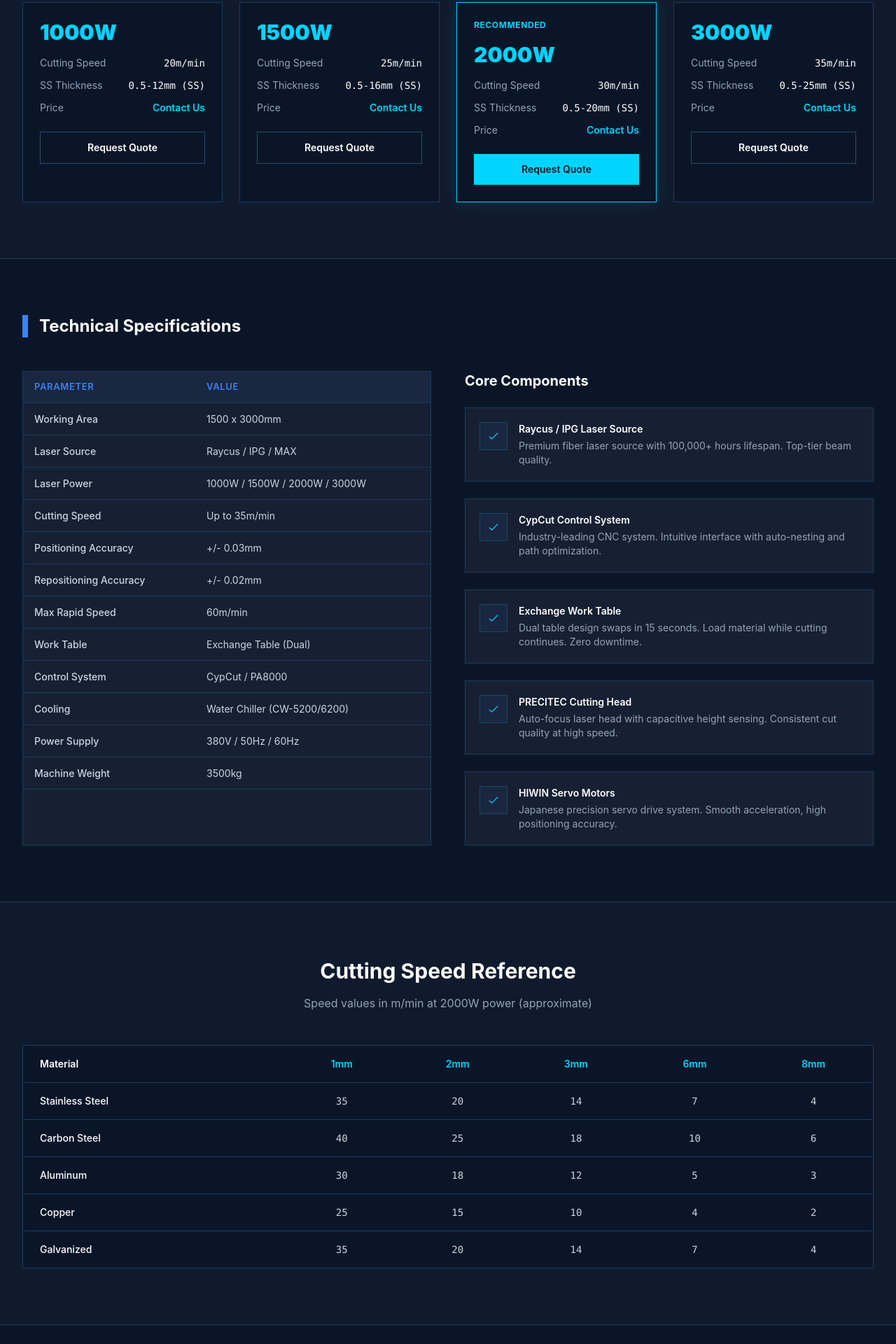
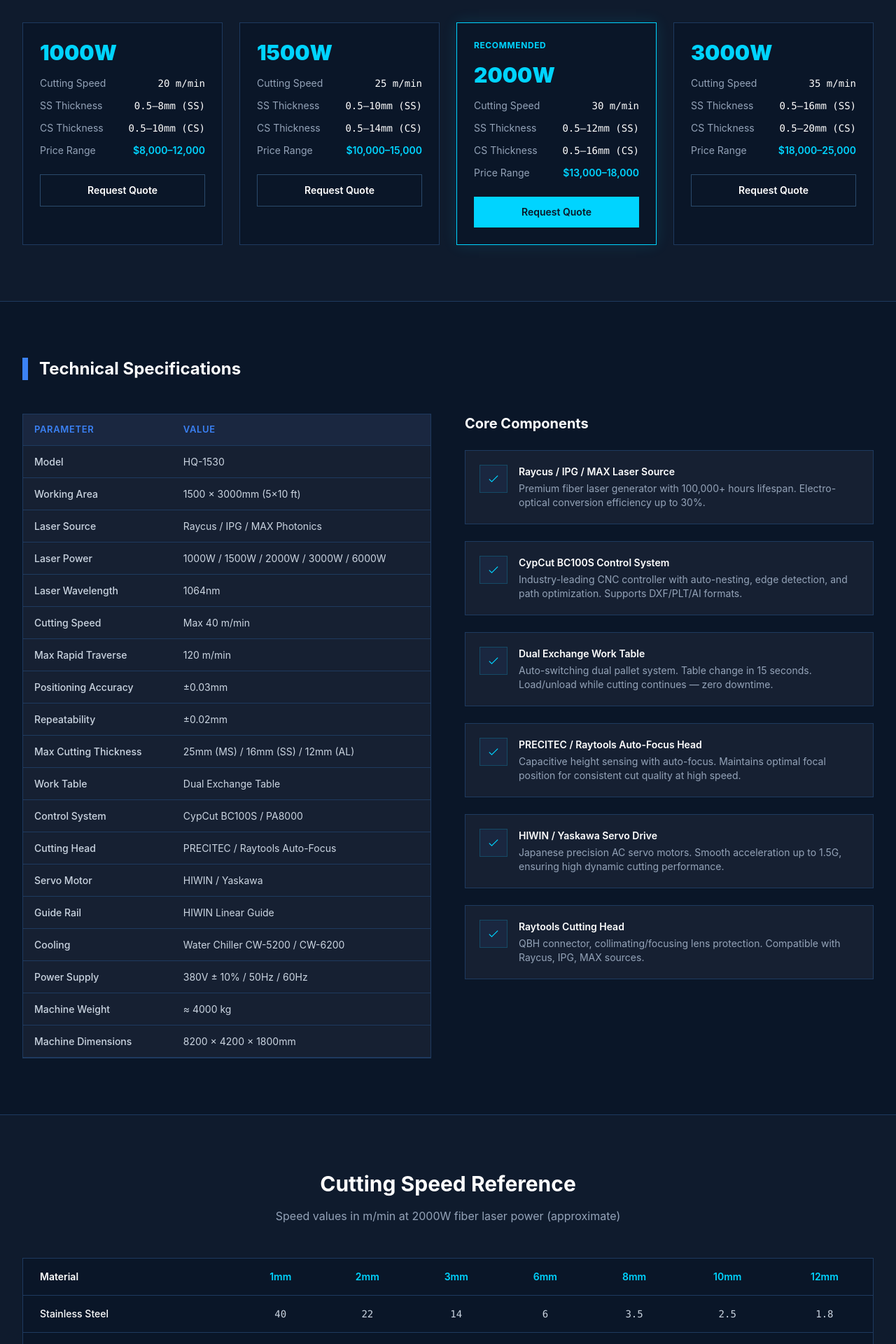
Before and after one commit to sition624/-hqlaser-website, a Next.js app: page /products/hq1530 in a window 1280 px wide. Shown: the part 880-2800 px from the top of the page at 70% size. Built offline with nearby package versions, Linux system fonts and the light colour scheme; a web font is replaced by a local one.

Commit message:
feat: 参考阿里巴巴更新HQ-1530详情页参数，扩充规格、价格区间和切割速度数据
Coze-Commit-Type: user
Coze-User-ID: 3313247914569780
Coze-Conversation-ID: 10940187

```diff
--- a/src/app/products/hq1530/page.tsx
+++ b/src/app/products/hq1530/page.tsx
@@ -2,38 +2,46 @@ import type { Metadata } from 'next';
 import Link from 'next/link';
 
 export const metadata: Metadata = {
-  title: 'HQ-1530 Fiber Laser Cutter',
-  description: 'HQ-1530 high-speed fiber laser cutting machine. 1000W-3000W. Exchange table for non-stop production.',
+  title: 'HQ-1530 Fiber Laser Cutter | 1000W-6000W | $8,000-$25,000',
+  description: 'HQ-1530 high-speed fiber laser cutting machine. 1500×3000mm working area, dual exchange table, up to 120m/min rapid traverse. 1000W-6000W power options. FOB China price from $8,000.',
 };
 
 const powerOptions = [
-  { power: '1000W', speed: '20m/min', thickness: '0.5-12mm (SS)', price: 'Contact Us' },
-  { power: '1500W', speed: '25m/min', thickness: '0.5-16mm (SS)', price: 'Contact Us' },
-  { power: '2000W', speed: '30m/min', thickness: '0.5-20mm (SS)', price: 'Contact Us' },
-  { power: '3000W', speed: '35m/min', thickness: '0.5-25mm (SS)', price: 'Contact Us' },
+  { power: '1000W', speed: '20 m/min', thickness: '0.5–8mm (SS) / 0.5–10mm (CS)', price: '$8,000–12,000' },
+  { power: '1500W', speed: '25 m/min', thickness: '0.5–10mm (SS) / 0.5–14mm (CS)', price: '$10,000–15,000' },
+  { power: '2000W', speed: '30 m/min', thickness: '0.5–12mm (SS) / 0.5–16mm (CS)', price: '$13,000–18,000' },
+  { power: '3000W', speed: '35 m/min', thickness: '0.5–16mm (SS) / 0.5–20mm (CS)', price: '$18,000–25,000' },
 ];
 
 const specs = [
-  { label: 'Working Area', value: '1500 x 3000mm' },
-  { label: 'Laser Source', value: 'Raycus / IPG / MAX' },
-  { label: 'Laser Power', value: '1000W / 1500W / 2000W / 3000W' },
-  { label: 'Cutting Speed', value: 'Up to 35m/min' },
-  { label: 'Positioning Accuracy', value: '+/- 0.03mm' },
-  { label: 'Repositioning Accuracy', value: '+/- 0.02mm' },
-  { label: 'Max Rapid Speed', value: '60m/min' },
-  { label: 'Work Table', value: 'Exchange Table (Dual)' },
-  { label: 'Control System', value: 'CypCut / PA8000' },
-  { label: 'Cooling', value: 'Water Chiller (CW-5200/6200)' },
-  { label: 'Power Supply', value: '380V / 50Hz / 60Hz' },
-  { label: 'Machine Weight', value: '3500kg' },
+  { label: 'Model', value: 'HQ-1530' },
+  { label: 'Working Area', value: '1500 × 3000mm (5×10 ft)' },
+  { label: 'Laser Source', value: 'Raycus / IPG / MAX Photonics' },
+  { label: 'Laser Power', value: '1000W / 1500W / 2000W / 3000W / 6000W' },
+  { label: 'Laser Wavelength', value: '1064nm' },
+  { label: 'Cutting Speed', value: 'Max 40 m/min' },
+  { label: 'Max Rapid Traverse', value: '120 m/min' },
+  { label: 'Positioning Accuracy', value: '±0.03mm' },
+  { label: 'Repeatability', value: '±0.02mm' },
+  { label: 'Max Cutting Thickness', value: '25mm (MS) / 16mm (SS) / 12mm (AL)' },
+  { label: 'Work Table', value: 'Dual Exchange Table' },
+  { label: 'Control System', value: 'CypCut BC100S / PA8000' },
+  { label: 'Cutting Head', value: 'PRECITEC / Raytools Auto-Focus' },
+  { label: 'Servo Motor', value: 'HIWIN / Yaskawa' },
+  { label: 'Guide Rail', value: 'HIWIN Linear Guide' },
+  { label: 'Cooling', value: 'Water Chiller CW-5200 / CW-6200' },
+  { label: 'Power Supply', value: '380V ± 10% / 50Hz / 60Hz' },
+  { label: 'Machine Weight', value: '≈ 4000 kg' },
+  { label: 'Machine Dimensions', value: '8200 × 4200 × 1800mm' },
 ];
 
 const cuttingSpeeds = [
-  { material: 'Stainless Steel', t1mm: '35', t2mm: '20', t3mm: '14', t6mm: '7', t8mm: '4' },
-  { material: 'Carbon Steel', t1mm: '40', t2mm: '25', t3mm: '18', t6mm: '10', t8mm: '6' },
-  { material: 'Aluminum', t1mm: '30', t2mm: '18', t3mm: '12', t6mm: '5', t8mm: '3' },
-  { material: 'Copper', t1mm: '25', t2mm: '15', t3mm: '10', t6mm: '4', t8mm: '2' },
-  { material: 'Galvanized', t1mm: '35', t2mm: '20', t3mm: '14', t6mm: '7', t8mm: '4' },
+  { material: 'Stainless Steel', t1mm: '40', t2mm: '22', t3mm: '14', t6mm: '6', t8mm: '3.5', t10mm: '2.5', t12mm: '1.8' },
+  { material: 'Carbon Steel', t1mm: '45', t2mm: '28', t3mm: '18', t6mm: '10', t8mm: '6', t10mm: '4', t12mm: '2.5' },
+  { material: 'Aluminum', t1mm: '35', t2mm: '18', t3mm: '12', t6mm: '5', t8mm: '3', t10mm: '2', t12mm: '—' },
+  { material: 'Copper', t1mm: '28', t2mm: '14', t3mm: '8', t6mm: '3', t8mm: '1.5', t10mm: '—', t12mm: '—' },
+  { material: 'Galvanized Steel', t1mm: '38', t2mm: '20', t3mm: '13', t6mm: '5.5', t8mm: '3', t10mm: '2', t12mm: '1.5' },
+  { material: 'Brass', t1mm: '25', t2mm: '12', t3mm: '7', t6mm: '2.5', t8mm: '1.2', t10mm: '—', t12mm: '—' },
 ];
 
 const applications = [
@@ -64,8 +72,8 @@ export default function HQ1530Page() {
               </p>
               <p className="text-[#CBD5E1] text-lg leading-relaxed mb-8">
                 The HQ-1530 delivers industrial-grade cutting precision at an unbeatable price point.
-                With exchange table technology, dual work tables swap in 15 seconds for non-stop production.
-                Cut through steel up to 25mm with 3000W power.
+                With dual exchange tables that swap in 15 seconds for non-stop production, and rapid traverse
+                speed up to 120 m/min. Cut stainless steel up to 16mm and carbon steel up to 25mm with 3000W power.
               </p>
               <div className="flex flex-wrap gap-4">
                 <Link href="/contact" className="btn-primary">Get a Quote</Link>
@@ -102,8 +110,9 @@ export default function HQ1530Page() {
                 <div className="text-3xl font-black text-[#00D4FF] mb-4">{opt.power}</div>
                 <div className="space-y-3 text-sm">
                   <div className="flex justify-between"><span className="text-[#94A3B8]">Cutting Speed</span><span className="text-white font-mono">{opt.speed}</span></div>
-                  <div className="flex justify-between"><span className="text-[#94A3B8]">SS Thickness</span><span className="text-white font-mono">{opt.thickness}</span></div>
-                  <div className="flex justify-between"><span className="text-[#94A3B8]">Price</span><span className="text-[#00D4FF] font-semibold">Contact Us</span></div>
+                  <div className="flex justify-between"><span className="text-[#94A3B8]">SS Thickness</span><span className="text-white font-mono">{opt.thickness.split(' / ')[0]}</span></div>
+                  <div className="flex justify-between"><span className="text-[#94A3B8]">CS Thickness</span><span className="text-white font-mono">{opt.thickness.split(' / ')[1]}</span></div>
+                  <div className="flex justify-between"><span className="text-[#94A3B8]">Price Range</span><span className="text-[#00D4FF] font-semibold">{opt.price}</span></div>
                 </div>
                 <Link href="/contact" className={`block text-center mt-6 py-3 rounded-sm font-semibold text-sm transition-colors ${i === 2 ? 'bg-[#00D4FF] text-[#0A1628] hover:bg-[#00B8E6]' : 'border border-[#2A4A6B] text-white hover:border-[#00D4FF] hover:text-[#00D4FF]'}`}>
                   Request Quote
@@ -135,11 +144,12 @@ export default function HQ1530Page() {
             <div className="space-y-6">
               <h3 className="text-xl font-bold text-white mb-6">Core Components</h3>
               {[
-                { title: 'Raycus / IPG Laser Source', desc: 'Premium fiber laser source with 100,000+ hours lifespan. Top-tier beam quality.' },
-                { title: 'CypCut Control System', desc: 'Industry-leading CNC system. Intuitive interface with auto-nesting and path optimization.' },
-                { title: 'Exchange Work Table', desc: 'Dual table design swaps in 15 seconds. Load material while cutting continues. Zero downtime.' },
-                { title: 'PRECITEC Cutting Head', desc: 'Auto-focus laser head with capacitive height sensing. Consistent cut quality at high speed.' },
-                { title: 'HIWIN Servo Motors', desc: 'Japanese precision servo drive system. Smooth acceleration, high positioning accuracy.' },
+                { title: 'Raycus / IPG / MAX Laser Source', desc: 'Premium fiber laser generator with 100,000+ hours lifespan. Electro-optical conversion efficiency up to 30%.' },
+                { title: 'CypCut BC100S Control System', desc: 'Industry-leading CNC controller with auto-nesting, edge detection, and path optimization. Supports DXF/PLT/AI formats.' },
+                { title: 'Dual Exchange Work Table', desc: 'Auto-switching dual pallet system. Table change in 15 seconds. Load/unload while cutting continues — zero downtime.' },
+                { title: 'PRECITEC / Raytools Auto-Focus Head', desc: 'Capacitive height sensing with auto-focus. Maintains optimal focal position for consistent cut quality at high speed.' },
+                { title: 'HIWIN / Yaskawa Servo Drive', desc: 'Japanese precision AC servo motors. Smooth acceleration up to 1.5G, ensuring high dynamic cutting performance.' },
+                { title: 'Raytools Cutting Head', desc: 'QBH connector, collimating/focusing lens protection. Compatible with Raycus, IPG, MAX sources.' },
               ].map((item) => (
                 <div key={item.title} className="flex gap-4 bg-[#162032] border border-[#1E3A5F] rounded-sm p-5">
                   <div className="w-10 h-10 bg-[#1A2740] border border-[#00D4FF]/20 rounded-sm flex items-center justify-center shrink-0">
@@ -161,10 +171,10 @@ export default function HQ1530Page() {
         <div className="max-w-7xl mx-auto px-6 lg:px-8">
           <div className="text-center mb-12">
             <h2 className="text-3xl font-bold text-white mb-4">Cutting Speed Reference</h2>
-            <p className="text-[#94A3B8]">Speed values in m/min at 2000W power (approximate)</p>
+            <p className="text-[#94A3B8]">Speed values in m/min at 2000W fiber laser power (approximate)</p>
           </div>
           <div className="bg-[#0A1628] border border-[#1E3A5F] rounded-sm overflow-hidden overflow-x-auto">
-            <table className="w-full min-w-[600px]">
+            <table className="w-full min-w-[700px]">
               <thead>
                 <tr className="border-b border-[#1E3A5F]">
                   <th className="px-6 py-4 text-left text-sm font-semibold text-white">Material</th>
@@ -173,6 +183,8 @@ export default function HQ1530Page() {
                   <th className="px-4 py-4 text-center text-sm font-semibold text-[#00D4FF]">3mm</th>
                   <th className="px-4 py-4 text-center text-sm font-semibold text-[#00D4FF]">6mm</th>
                   <th className="px-4 py-4 text-center text-sm font-semibold text-[#00D4FF]">8mm</th>
+                  <th className="px-4 py-4 text-center text-sm font-semibold text-[#00D4FF]">10mm</th>
+                  <th className="px-4 py-4 text-center text-sm font-semibold text-[#00D4FF]">12mm</th>
                 </tr>
               </thead>
               <tbody>
@@ -184,6 +196,8 @@ export default function HQ1530Page() {
                     <td className="px-4 py-4 text-sm text-center text-[#CBD5E1] font-mono">{row.t3mm}</td>
                     <td className="px-4 py-4 text-sm text-center text-[#CBD5E1] font-mono">{row.t6mm}</td>
                     <td className="px-4 py-4 text-sm text-center text-[#CBD5E1] font-mono">{row.t8mm}</td>
+                    <td className="px-4 py-4 text-sm text-center text-[#CBD5E1] font-mono">{row.t10mm}</td>
+                    <td className="px-4 py-4 text-sm text-center text-[#CBD5E1] font-mono">{row.t12mm}</td>
                   </tr>
                 ))}
               </tbody>
```
